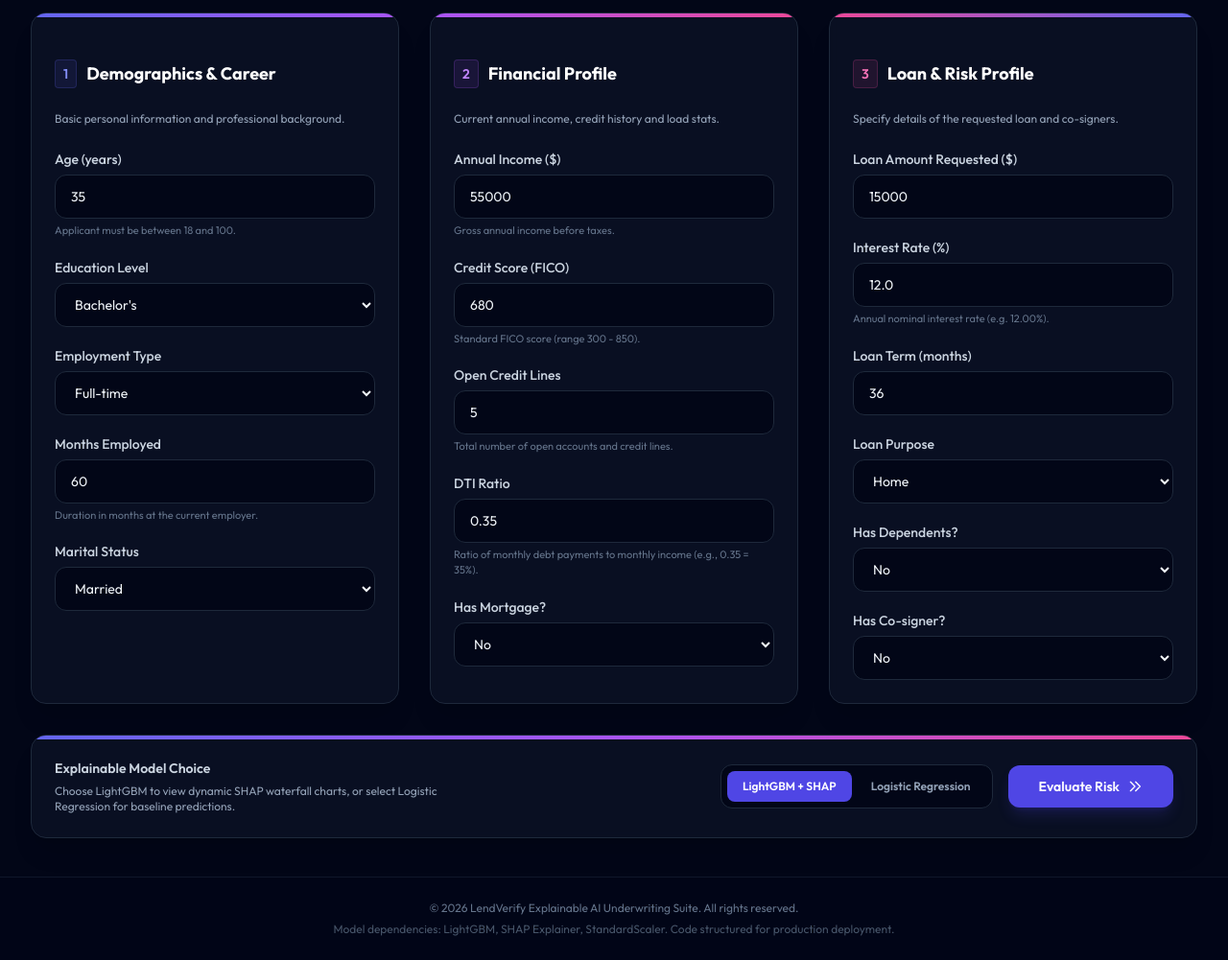
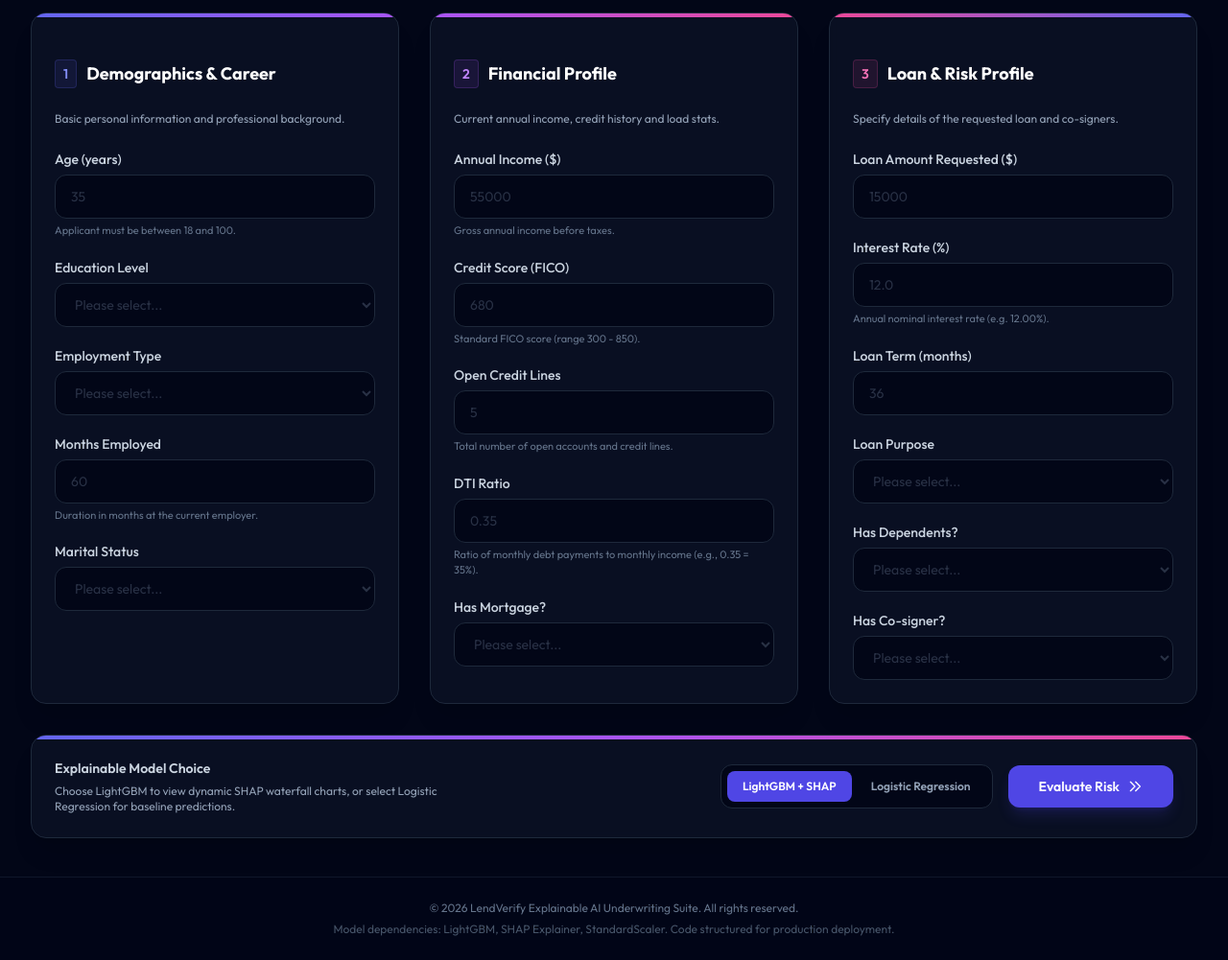
Before and after one commit to Pant0x/depi_loan_default_xai, a Flask app: page / in a window 1280 px wide. Shown: the part 232-1233 px from the top of the page at 96% size. Run offline with Flask 3, Linux system fonts and the light colour scheme; some libraries are stand-ins or nearby versions.

Commit message:
style: use low-opacity placeholders for inputs and custom please-select styling for dropdowns

```diff
--- a/frontend_web/templates/index.html
+++ b/frontend_web/templates/index.html
@@ -92,8 +92,8 @@
                         <!-- Age -->
                         <div>
                             <label for="age" class="block text-sm font-medium text-slate-300">Age (years)</label>
-                            <input type="number" name="age" id="age" min="18" max="100" value="35" required
-                                class="mt-1.5 block w-full rounded-xl bg-slate-950 border border-slate-800 text-slate-100 px-4 py-3 text-sm focus:outline-none focus:ring-2 focus:ring-indigo-500 focus:border-transparent transition-all">
+                            <input type="number" name="age" id="age" min="18" max="100" placeholder="35" required
+                                class="mt-1.5 block w-full rounded-xl bg-slate-950 border border-slate-800 text-slate-100 placeholder-slate-500/40 px-4 py-3 text-sm focus:outline-none focus:ring-2 focus:ring-indigo-500 focus:border-transparent transition-all">
                             <p class="mt-1 text-[11px] text-slate-500">Applicant must be between 18 and 100.</p>
                         </div>
 
@@ -101,9 +101,10 @@
                         <div>
                             <label for="education" class="block text-sm font-medium text-slate-300">Education Level</label>
                             <select name="education" id="education" required
-                                class="mt-1.5 block w-full rounded-xl bg-slate-950 border border-slate-800 text-slate-100 px-4 py-3 text-sm focus:outline-none focus:ring-2 focus:ring-indigo-500 focus:border-transparent transition-all">
+                                class="mt-1.5 block w-full rounded-xl bg-slate-950 border border-slate-800 text-slate-500/40 px-4 py-3 text-sm focus:outline-none focus:ring-2 focus:ring-indigo-500 focus:border-transparent transition-all">
+                                <option value="" disabled selected>Please select...</option>
                                 <option value="High School">High School</option>
-                                <option value="Bachelor's" selected>Bachelor's</option>
+                                <option value="Bachelor's">Bachelor's</option>
                                 <option value="Master's">Master's</option>
                                 <option value="PhD">PhD</option>
                             </select>
@@ -113,8 +114,9 @@
                         <div>
                             <label for="employmenttype" class="block text-sm font-medium text-slate-300">Employment Type</label>
                             <select name="employmenttype" id="employmenttype" required
-                                class="mt-1.5 block w-full rounded-xl bg-slate-950 border border-slate-800 text-slate-100 px-4 py-3 text-sm focus:outline-none focus:ring-2 focus:ring-indigo-500 focus:border-transparent transition-all">
-                                <option value="Full-time" selected>Full-time</option>
+                                class="mt-1.5 block w-full rounded-xl bg-slate-950 border border-slate-800 text-slate-500/40 px-4 py-3 text-sm focus:outline-none focus:ring-2 focus:ring-indigo-500 focus:border-transparent transition-all">
+                                <option value="" disabled selected>Please select...</option>
+                                <option value="Full-time">Full-time</option>
                                 <option value="Part-time">Part-time</option>
                                 <option value="Self-employed">Self-employed</option>
                                 <option value="Unemployed">Unemployed</option>
@@ -124,8 +126,8 @@
                         <!-- Months Employed -->
                         <div>
                             <label for="monthsemployed" class="block text-sm font-medium text-slate-300">Months Employed</label>
-                            <input type="number" name="monthsemployed" id="monthsemployed" min="0" max="600" value="60" required
-                                class="mt-1.5 block w-full rounded-xl bg-slate-950 border border-slate-800 text-slate-100 px-4 py-3 text-sm focus:outline-none focus:ring-2 focus:ring-indigo-500 focus:border-transparent transition-all">
+                            <input type="number" name="monthsemployed" id="monthsemployed" min="0" max="600" placeholder="60" required
+                                class="mt-1.5 block w-full rounded-xl bg-slate-950 border border-slate-800 text-slate-100 placeholder-slate-500/40 px-4 py-3 text-sm focus:outline-none focus:ring-2 focus:ring-indigo-500 focus:border-transparent transition-all">
                             <p class="mt-1 text-[11px] text-slate-500">Duration in months at the current employer.</p>
                         </div>
 
@@ -133,9 +135,10 @@
                         <div>
                             <label for="maritalstatus" class="block text-sm font-medium text-slate-300">Marital Status</label>
                             <select name="maritalstatus" id="maritalstatus" required
-                                class="mt-1.5 block w-full rounded-xl bg-slate-950 border border-slate-800 text-slate-100 px-4 py-3 text-sm focus:outline-none focus:ring-2 focus:ring-indigo-500 focus:border-transparent transition-all">
+                                class="mt-1.5 block w-full rounded-xl bg-slate-950 border border-slate-800 text-slate-500/40 px-4 py-3 text-sm focus:outline-none focus:ring-2 focus:ring-indigo-500 focus:border-transparent transition-all">
+                                <option value="" disabled selected>Please select...</option>
                                 <option value="Divorced">Divorced</option>
-                                <option value="Married" selected>Married</option>
+                                <option value="Married">Married</option>
                                 <option value="Single">Single</option>
                             </select>
                         </div>
@@ -155,32 +158,32 @@
                         <!-- Income -->
                         <div>
                             <label for="income" class="block text-sm font-medium text-slate-300">Annual Income ($)</label>
-                            <input type="number" name="income" id="income" min="0" step="500" value="55000" required
-                                class="mt-1.5 block w-full rounded-xl bg-slate-950 border border-slate-800 text-slate-100 px-4 py-3 text-sm focus:outline-none focus:ring-2 focus:ring-indigo-500 focus:border-transparent transition-all">
+                            <input type="number" name="income" id="income" min="0" step="500" placeholder="55000" required
+                                class="mt-1.5 block w-full rounded-xl bg-slate-950 border border-slate-800 text-slate-100 placeholder-slate-500/40 px-4 py-3 text-sm focus:outline-none focus:ring-2 focus:ring-indigo-500 focus:border-transparent transition-all">
                             <p class="mt-1 text-[11px] text-slate-500">Gross annual income before taxes.</p>
                         </div>
 
                         <!-- Credit Score -->
                         <div>
                             <label for="creditscore" class="block text-sm font-medium text-slate-300">Credit Score (FICO)</label>
-                            <input type="number" name="creditscore" id="creditscore" min="300" max="850" value="680" required
-                                class="mt-1.5 block w-full rounded-xl bg-slate-950 border border-slate-800 text-slate-100 px-4 py-3 text-sm focus:outline-none focus:ring-2 focus:ring-indigo-500 focus:border-transparent transition-all">
+                            <input type="number" name="creditscore" id="creditscore" min="300" max="850" placeholder="680" required
+                                class="mt-1.5 block w-full rounded-xl bg-slate-950 border border-slate-800 text-slate-100 placeholder-slate-500/40 px-4 py-3 text-sm focus:outline-none focus:ring-2 focus:ring-indigo-500 focus:border-transparent transition-all">
                             <p class="mt-1 text-[11px] text-slate-500">Standard FICO score (range 300 - 850).</p>
                         </div>
 
                         <!-- Number of Credit Lines -->
                         <div>
                             <label for="numcreditlines" class="block text-sm font-medium text-slate-300">Open Credit Lines</label>
-                            <input type="number" name="numcreditlines" id="numcreditlines" min="0" max="30" value="5" required
-                                class="mt-1.5 block w-full rounded-xl bg-slate-950 border border-slate-800 text-slate-100 px-4 py-3 text-sm focus:outline-none focus:ring-2 focus:ring-indigo-500 focus:border-transparent transition-all">
+                            <input type="number" name="numcreditlines" id="numcreditlines" min="0" max="30" placeholder="5" required
+                                class="mt-1.5 block w-full rounded-xl bg-slate-950 border border-slate-800 text-slate-100 placeholder-slate-500/40 px-4 py-3 text-sm focus:outline-none focus:ring-2 focus:ring-indigo-500 focus:border-transparent transition-all">
                             <p class="mt-1 text-[11px] text-slate-500">Total number of open accounts and credit lines.</p>
                         </div>
 
                         <!-- Debt-to-Income (DTI) Ratio -->
                         <div>
                             <label for="dtiratio" class="block text-sm font-medium text-slate-300">DTI Ratio</label>
-                            <input type="number" name="dtiratio" id="dtiratio" min="0" max="2.0" step="0.01" value="0.35" required
-                                class="mt-1.5 block w-full rounded-xl bg-slate-950 border border-slate-800 text-slate-100 px-4 py-3 text-sm focus:outline-none focus:ring-2 focus:ring-indigo-500 focus:border-transparent transition-all">
+                            <input type="number" name="dtiratio" id="dtiratio" min="0" max="2.0" step="0.01" placeholder="0.35" required
+                                class="mt-1.5 block w-full rounded-xl bg-slate-950 border border-slate-800 text-slate-100 placeholder-slate-500/40 px-4 py-3 text-sm focus:outline-none focus:ring-2 focus:ring-indigo-500 focus:border-transparent transition-all">
                             <p class="mt-1 text-[11px] text-slate-500">Ratio of monthly debt payments to monthly income (e.g., 0.35 = 35%).</p>
                         </div>
 
@@ -188,8 +191,9 @@
                         <div>
                             <label for="hasmortgage" class="block text-sm font-medium text-slate-300">Has Mortgage?</label>
                             <select name="hasmortgage" id="hasmortgage" required
-                                class="mt-1.5 block w-full rounded-xl bg-slate-950 border border-slate-800 text-slate-100 px-4 py-3 text-sm focus:outline-none focus:ring-2 focus:ring-indigo-500 focus:border-transparent transition-all">
-                                <option value="No" selected>No</option>
+                                class="mt-1.5 block w-full rounded-xl bg-slate-950 border border-slate-800 text-slate-500/40 px-4 py-3 text-sm focus:outline-none focus:ring-2 focus:ring-indigo-500 focus:border-transparent transition-all">
+                                <option value="" disabled selected>Please select...</option>
+                                <option value="No">No</option>
                                 <option value="Yes">Yes</option>
                             </select>
                         </div>
@@ -209,34 +213,35 @@
                         <!-- Loan Amount -->
                         <div>
                             <label for="loanamount" class="block text-sm font-medium text-slate-300">Loan Amount Requested ($)</label>
-                            <input type="number" name="loanamount" id="loanamount" min="0" step="500" value="15000" required
-                                class="mt-1.5 block w-full rounded-xl bg-slate-950 border border-slate-800 text-slate-100 px-4 py-3 text-sm focus:outline-none focus:ring-2 focus:ring-indigo-500 focus:border-transparent transition-all">
+                            <input type="number" name="loanamount" id="loanamount" min="0" step="500" placeholder="15000" required
+                                class="mt-1.5 block w-full rounded-xl bg-slate-950 border border-slate-800 text-slate-100 placeholder-slate-500/40 px-4 py-3 text-sm focus:outline-none focus:ring-2 focus:ring-indigo-500 focus:border-transparent transition-all">
                         </div>
 
                         <!-- Interest Rate -->
                         <div>
                             <label for="interestrate" class="block text-sm font-medium text-slate-300">Interest Rate (%)</label>
-                            <input type="number" name="interestrate" id="interestrate" min="0" max="100" step="0.01" value="12.0" required
-                                class="mt-1.5 block w-full rounded-xl bg-slate-950 border border-slate-800 text-slate-100 px-4 py-3 text-sm focus:outline-none focus:ring-2 focus:ring-indigo-500 focus:border-transparent transition-all">
+                            <input type="number" name="interestrate" id="interestrate" min="0" max="100" step="0.01" placeholder="12.0" required
+                                class="mt-1.5 block w-full rounded-xl bg-slate-950 border border-slate-800 text-slate-100 placeholder-slate-500/40 px-4 py-3 text-sm focus:outline-none focus:ring-2 focus:ring-indigo-500 focus:border-transparent transition-all">
                             <p class="mt-1 text-[11px] text-slate-500">Annual nominal interest rate (e.g. 12.00%).</p>
                         </div>
 
                         <!-- Loan Term -->
                         <div>
                             <label for="loanterm" class="block text-sm font-medium text-slate-300">Loan Term (months)</label>
-                            <input type="number" name="loanterm" id="loanterm" min="1" max="360" value="36" required
-                                class="mt-1.5 block w-full rounded-xl bg-slate-950 border border-slate-800 text-slate-100 px-4 py-3 text-sm focus:outline-none focus:ring-2 focus:ring-indigo-500 focus:border-transparent transition-all">
+                            <input type="number" name="loanterm" id="loanterm" min="1" max="360" placeholder="36" required
+                                class="mt-1.5 block w-full rounded-xl bg-slate-950 border border-slate-800 text-slate-100 placeholder-slate-500/40 px-4 py-3 text-sm focus:outline-none focus:ring-2 focus:ring-indigo-500 focus:border-transparent transition-all">
                         </div>
 
                         <!-- Loan Purpose -->
                         <div>
                             <label for="loanpurpose" class="block text-sm font-medium text-slate-300">Loan Purpose</label>
                             <select name="loanpurpose" id="loanpurpose" required
-                                class="mt-1.5 block w-full rounded-xl bg-slate-950 border border-slate-800 text-slate-100 px-4 py-3 text-sm focus:outline-none focus:ring-2 focus:ring-indigo-500 focus:border-transparent transition-all">
+                                class="mt-1.5 block w-full rounded-xl bg-slate-950 border border-slate-800 text-slate-500/40 px-4 py-3 text-sm focus:outline-none focus:ring-2 focus:ring-indigo-500 focus:border-transparent transition-all">
+                                <option value="" disabled selected>Please select...</option>
                                 <option value="Auto">Auto</option>
                                 <option value="Business">Business</option>
                                 <option value="Education">Education</option>
-                                <option value="Home" selected>Home</option>
+                                <option value="Home">Home</option>
                                 <option value="Other">Other</option>
                             </select>
                         </div>
@@ -245,8 +250,9 @@
                         <div>
                             <label for="hasdependents" class="block text-sm font-medium text-slate-300">Has Dependents?</label>
                             <select name="hasdependents" id="hasdependents" required
-                                class="mt-1.5 block w-full rounded-xl bg-slate-950 border border-slate-800 text-slate-100 px-4 py-3 text-sm focus:outline-none focus:ring-2 focus:ring-indigo-500 focus:border-transparent transition-all">
-                                <option value="No" selected>No</option>
+                                class="mt-1.5 block w-full rounded-xl bg-slate-950 border border-slate-800 text-slate-500/40 px-4 py-3 text-sm focus:outline-none focus:ring-2 focus:ring-indigo-500 focus:border-transparent transition-all">
+                                <option value="" disabled selected>Please select...</option>
+                                <option value="No">No</option>
                                 <option value="Yes">Yes</option>
                             </select>
                         </div>
@@ -255,8 +261,9 @@
                         <div>
                             <label for="hascosigner" class="block text-sm font-medium text-slate-300">Has Co-signer?</label>
                             <select name="hascosigner" id="hascosigner" required
-                                class="mt-1.5 block w-full rounded-xl bg-slate-950 border border-slate-800 text-slate-100 px-4 py-3 text-sm focus:outline-none focus:ring-2 focus:ring-indigo-500 focus:border-transparent transition-all">
-                                <option value="No" selected>No</option>
+                                class="mt-1.5 block w-full rounded-xl bg-slate-950 border border-slate-800 text-slate-500/40 px-4 py-3 text-sm focus:outline-none focus:ring-2 focus:ring-indigo-500 focus:border-transparent transition-all">
+                                <option value="" disabled selected>Please select...</option>
+                                <option value="No">No</option>
                                 <option value="Yes">Yes</option>
                             </select>
                         </div>
@@ -313,5 +320,25 @@
         </div>
     </footer>
 
+    <!-- Script to style select dropdowns like placeholders with dynamic coloring -->
+    <script>
+        document.querySelectorAll('select').forEach(select => {
+            const updateSelectColor = () => {
+                if (select.value === "") {
+                    select.classList.add('text-slate-500/40');
+                    select.classList.remove('text-slate-100');
+                } else {
+                    select.classList.remove('text-slate-500/40');
+                    select.classList.add('text-slate-100');
+                }
+            };
+
+            // Initial call
+            updateSelectColor();
+
+            // Listen for changes
+            select.addEventListener('change', updateSelectColor);
+        });
+    </script>
 </body>
 </html>
```
